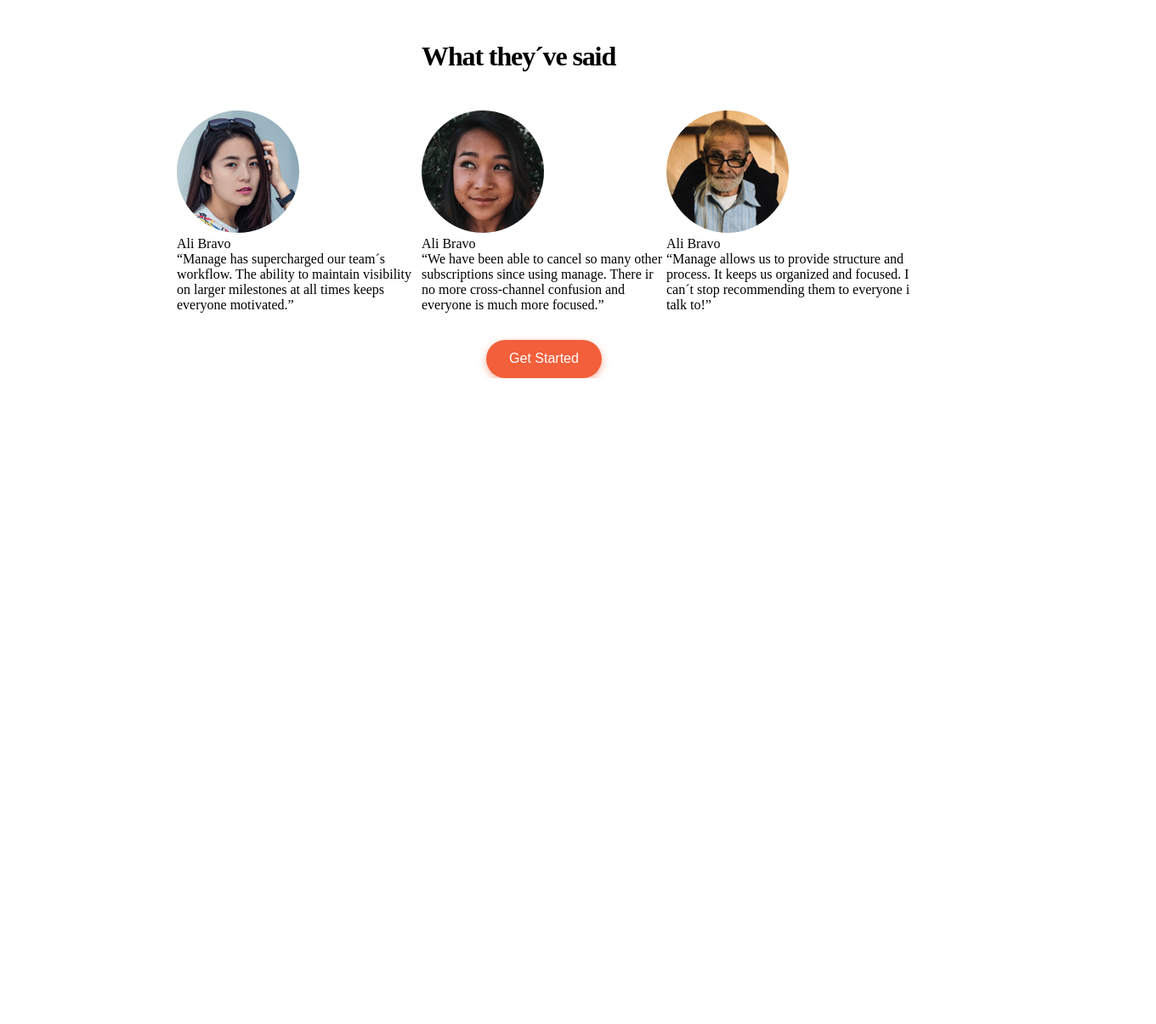
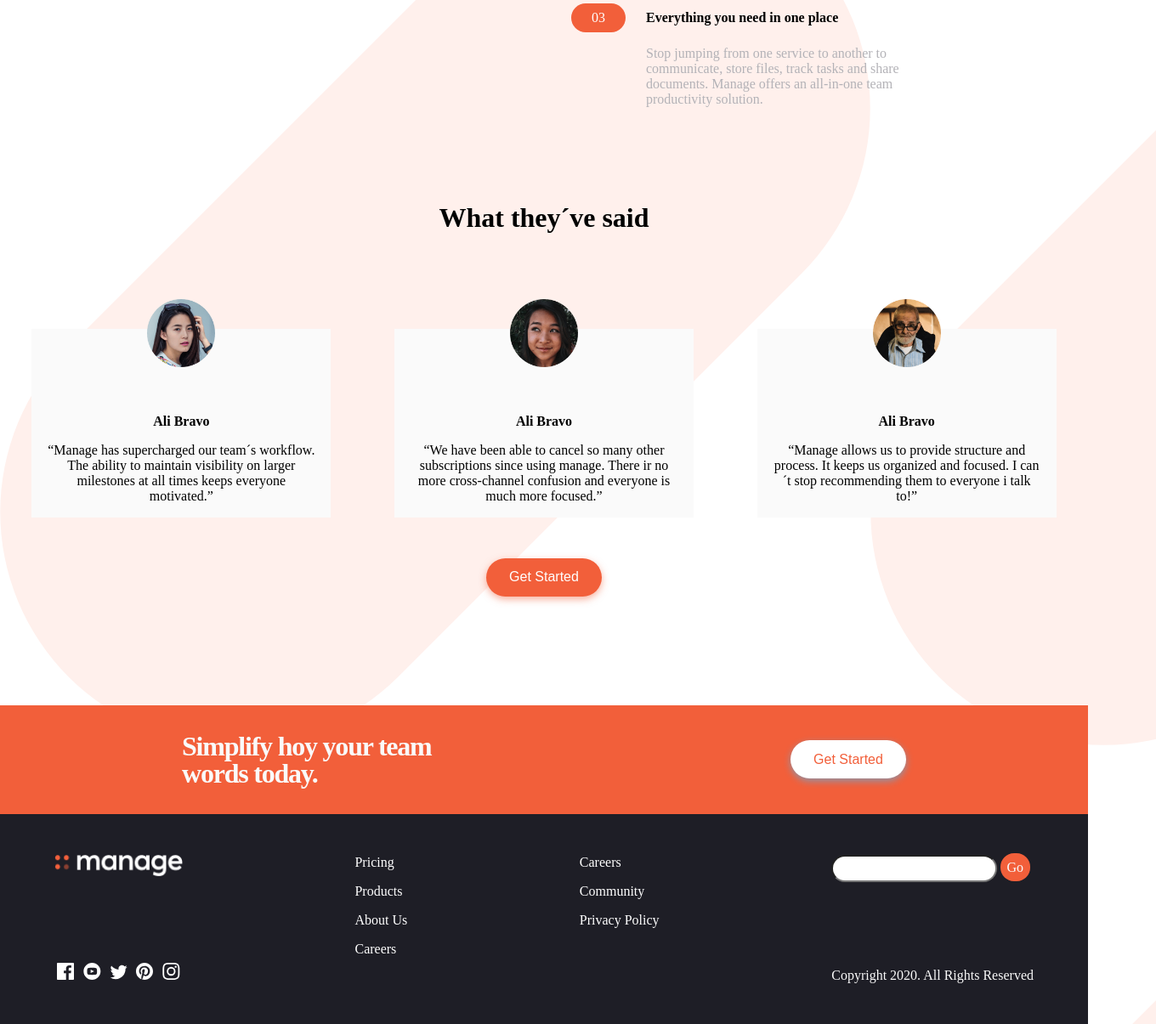
Before and after one commit to dulceviltre/ViltreDulceExamenFinalFronI, a plain HTML site: page index.html in a window 1280 px wide. Shown: the part 1171-2376 px from the top of the page at 85% size, 1360 px wide, since content can reach past the window. Before the commit the page ends 1616 px from the top, so only its background shows below. Drawn offline with Linux system fonts and the light colour scheme.

Commit message:
coreccion y terminacion HTML y CSS

```diff
--- a/ccs/style.css
+++ b/ccs/style.css
@@ -6,17 +6,29 @@
     text-decoration: none;
 }
 
+body{
+    background-image: url(../img/bg-tablet-pattern.svg);
+    background-repeat: repeat;
+    background-size: 80%;
+}
+
 /* headar */
 header{
     display: flex;
     justify-content: space-around;
-    margin: 2em;
+    margin: 4em;
     align-items: center;
 }
 
-.nav{
+
+.imgHeader{
+    width: 7.5em ;
+    height: 1.5em;
+}
+
+
+.navheader{
     align-items: center;
-    color:black;
     display: flex;
     flex-direction: row;
     font-size: 1em;
@@ -26,17 +38,21 @@ header{
     text-decoration: none;
 }
 
-.imgHeader{
-    width: 7.5em ;
-    height: 1.5em;
-
-}
-
 a{
     text-decoration: none;
     color: #242E52;
 }
 
+header button{
+    background-color: rgb(242, 95, 58);
+    border-radius: 2em;
+    font-size: 1em;
+    border: 0em;
+    width: 8.5em;
+    height: 2.8em;
+    box-shadow: 0em 0.2em 0.5em rgb(143, 148, 167);
+    color: rgb(255, 255, 255);
+}
 /* main Home */
 
 main{
@@ -46,16 +62,15 @@ main{
 
 .home{
     display: flex;
-    gap: 2em;
-    justify-content: space-around;
+    justify-content: space-between;
+    margin: 5em ;
+
 }
 
 .home1{
     display: flex;
     flex-direction: column;
-    gap: 2em;
-    margin: 3em;
-    padding: 1em;
+    gap: 3em;
 }
 
 h1{
@@ -72,10 +87,14 @@ h1{
 
 p{
     font-size: 1em;
+
+}
+
+.home1 p {
     width: 18em;
 }
 
-button{
+.home1 button{
     background-color: rgb(242, 95, 58);
     border-radius: 2em;
     font-size: 1em;
@@ -95,21 +114,25 @@ button:hover {
     text-decoration: none;
 }
 
+img{
+    max-width: 500%;
+ max-height: 500%;
+}
 /* Sobre nosotros */
 
 .nosotros{
     display: flex;
-    justify-content: space-around;
-    gap: 2em;
-    margin: 3em;
-    padding: 1em;
+    justify-content: space-between;
+    width: 100%;
+    height: 100%;
+    margin-left: 5em;
 }
 
-.articleProductos{
+.articleNosotros{
     display: flex;
     flex-direction: column;
-    align-items: center;
-    gap: 1em;
+    gap: 2rem;
+
 }
 
 h2{
@@ -117,19 +140,38 @@ h2{
     font-style: normal;
     font-weight: 700;
     font-size: 2em;
+}
+
+.articleNosotros h2{
+    font-family: 'Be Vietnam';
+    font-style: normal;
+    font-weight: 700;
     line-height: 1em;
     display: flex;
     align-items: center;
-    letter-spacing: -0.035em;
-    width: 10em;
-    padding: 0.5em;
+    letter-spacing: -0.038em;
+    width: 9em;
 }
+
+
+.articleNosotros p {
+    width: 18em;
+}
+
+.articleProductos{
+    display: flex;
+    flex-direction: column;
+    padding-right: 15em;
+    gap: 2em;
+}
+
 
 .productos{
     display: flex;
+    gap: 1em;
 }
 
-.articleNumeros{
+/*.productos button{
     background-color:  rgb(242, 95, 58) ;
     color:  rgb(255, 255, 255) ;
     border-radius: 2em;
@@ -138,7 +180,19 @@ h2{
     padding: 1em;
     font-size: 1em;
     text-align:left;
+}*/
+
+
+.articleNumeros{
+    background-color:  rgb(242, 95, 58) ;
+    color:  rgb(255, 255, 255) ;
+    border-radius: 2em;
+    padding: 0.5em 1.5em;
+    font-size: 1em;
+    display: inline;
 }
+
+
 
 /* este elemento se encuentra en el html en la segunda seccion en el segundo article*/
 
@@ -150,11 +204,12 @@ h2{
 }
 
 .text2{
-    gap: 2em;
-    padding: 0.5em;
+    padding-left: 5.5em;
     font-size: 1em;
     font-weight: 400;
     color: #b3b2b7;
+    width: 28em;
+    margin-top: 1em;
 }
 
 
@@ -163,14 +218,150 @@ h2{
 
 /* seccion de testimonios */
 
-.testimonios{
-    display: flex;
-    flex-direction: column;
-    gap: 2em;
-    align-items: center;
+.testimonios {
+    text-align: center;
+}
+
+.testimonios h2{
+    text-align: center;
+    margin: 7rem;
+}
+
+.testimonios button{
+    margin: 3rem;
+    background-color: rgb(242, 95, 58);
+    border-radius: 2em;
+    font-size: 1em;
+    border: 0em;
+    width: 8.5em;
+    height: 2.8em;
+    box-shadow: 0em 0.2em 0.5em rgba(242, 97, 59, 0.5);
+    color: rgb(255, 255, 255);
 }
 
 .testimonios1{
     display: flex;
-    justify-content: center;
+    justify-content: space-around;
+    align-items: center;
+    text-align: center;
 }
+
+.cars{
+    background-color:#FAFAFA;
+    text-align: center;
+}
+
+.cars p, h4{
+    width: 20em;
+    text-align:center;
+    margin: 1em;
+}
+
+.cars1{
+    width: 70px;
+    height: 70px;
+    padding:2rem 0rem 0rem 0rem;
+}
+
+.avatar {
+    width: 5rem;
+     height:5rem;
+     position: relative;
+     top: -2.20rem;
+}
+
+
+/* Footer */
+
+
+.footer1{
+    background-color:  rgb(242, 95, 58) ;
+    display: flex;
+    justify-content: space-around;
+    padding: 2em;
+    align-items: center;
+    margin-top: 5em;
+}
+
+.footer1 h2{
+    font-family: 'Be Vietnam';
+    font-style: normal;
+    font-weight: 700;
+    line-height: 1em;
+    display: flex;
+    align-items: center;
+    letter-spacing: -0.038em;
+    width: 11em;
+    color: #FAFAFA;
+}
+
+.footer1 button{
+    background-color:  rgb(255, 255, 255);
+    border-radius: 2em;
+    font-size: 1em;
+    border: 0em;
+    width: 8.5em;
+    height: 2.8em;
+    box-shadow: 0em 0.2em 0.5em rgb(143, 148, 167);
+    color: rgb(242, 95, 58);
+}
+.footer2 {
+    display:flex;
+    justify-content: space-between;
+    padding: 3em 4em;
+    background-color:#1E1E26;
+
+    height: 15.43rem;
+    color: #FAFAFA;
+}
+
+.footer2 a{
+    color:rgb(255, 255, 255);
+}
+
+
+
+
+label{
+    background-color: rgb(242, 95, 58);
+    padding: 0.5em;
+    border-radius: 1em;
+    width: 8.5em;
+    height: 2.8em;
+}
+
+input{
+    padding: 0.5em;
+    border-radius: 5em;
+}
+
+.logoRedes, .subfooter{
+    display: flex;
+    flex-direction: column;
+    justify-content: space-between;
+}
+.redesSociales a{
+    margin: 0rem 0.2rem;
+}
+
+.nav{
+    align-items: flex-start;
+    display: flex;
+    flex-direction: column;
+    font-size: 1em;
+    gap: 1em;
+    justify-content: space-around;
+    text-decoration: none;
+}
+
+/*margin: 4.69rem 9.12rem 4.69rem 10.31rem
+
+Dahiana Da Costa Leites19:10
+
+footer {display:flex;
+  justify-content: space-between;
+  padding: 4.69rem 9.12rem 4.69rem 10.31rem;
+  background-color:#1E1E26;
+  margin-bottom:0px;
+  height: 15.43rem;}
+yo hice asi el footer*/
--- a/index.html
+++ b/index.html
@@ -11,7 +11,7 @@
 		<header>
 			<img class="imgHeader" src="img/logo.svg" alt="logo" />
 			<nav>
-				<ul type="none" class="nav">
+				<ul type="none" class="navheader">
 					<li><a href="#">Pricing</a></li>
 					<li><a href="#">Products</a></li>
 					<li><a href="#">About Us</a></li>
@@ -33,12 +33,12 @@
 					<button>Get Started</button>
 				</article>
 				<article>
-					<img src="img/illustration-intro.svg" alt="" />
+					<img src="img/illustration-intro.svg" alt="foto" />
 				</article>
 			</section>
             <!--Sobre Nosotros-->
 			<section class="nosotros">
-				<article> <!--Frame 2-->
+				<article class="articleNosotros"> <!--Frame 2-->
 					<h2>What´s different about Manage?</h2>
 					<p>
 						Manage provides all the functionality your teas needs, without the
@@ -47,10 +47,12 @@
 					</p>
 				</article>
 				<article class="articleProductos">
-					<div class="productos"> <!--Frame 4-->
-						<p class="articleNumeros">01</p>
+					<div> <!--Frame 4-->
+						<div class="productos">
+							<p class="articleNumeros">01</p>
+							<h3 class="text1">Track company-wide progress</h3>
+						</div>
 						<div>
-							<p class="text1">Track company-wide progress</p>
 							<p class="text2">
 								See how your day-to-day tasks fit into the wider vision. Go from
 								tracking progress at the milestone level all the way done to the
@@ -59,10 +61,12 @@
 							</p>
 						</div>
 					</div>
-					<div class="productos"> <!--Frame 5-->
-						<p class="articleNumeros">02</p>
+					<div > <!--Frame 5-->
+						<div class="productos">
+							<p class="articleNumeros">02</p>
+							<h3 class="text1">Advance built-in reports</h3>
+						</div>
 						<div>
-							<p class="text1">Advance built-in reports</p>
 							<p class="text2">
 								Set internal delivery estimates and track progress toward
 								company goals. Our customisable dashboard helps you build out
@@ -70,10 +74,12 @@
 							</p>
 						</div>
 					</div>
-					<div class="productos"> <!--Frame 6-->
-						<p class="articleNumeros">03</p>
+					<div> <!--Frame 6-->
+						<div class="productos">
+							<p class="articleNumeros">03</p>
+							<h3 class="text1">Everything you need in one place</h3>
+						</div>
 						<div>
-							<p class="text1">Everything you need in one place</p>
 							<p class="text2">
 							    Stop jumping from one service to another to communicate, store
 								files, track tasks and share documents. Manage offers an
@@ -87,27 +93,27 @@
 			<section class="testimonios">
 				<h2>What they´ve said</h2>
 				<div class="testimonios1">
-					<article>
-						<img src="img/avatar-anisha.png" alt="foto" />
-						<p>Ali Bravo</p>
+					<article class="cars">
+						<img class="avatar" avatar src="img/avatar-anisha.png" alt="foto" />
+						<h4>Ali Bravo</h4>
 						<p>
 							“Manage has supercharged our team´s workflow. The ability to
 							maintain visibility on larger milestones at all times keeps
 							everyone motivated.”
 						</p>
 					</article>
-					<article>
-						<img src="img/avatar-ali.png" alt="foto" />
-						<p>Ali Bravo</p>
+					<article class="cars">
+						<img class="avatar" src="img/avatar-ali.png" alt="foto" />
+						<h4>Ali Bravo</h4>
 						<p>
 							“We have been able to cancel so many other subscriptions since
 							using manage. There ir no more cross-channel confusion and
 							everyone is much more focused.”
 						</p>
 					</article>
-					<article>
-						<img src="img/avatar-richard.png" alt="foto" />
-						<p>Ali Bravo</p>
+					<article class="cars">
+						<img class="avatar" src="img/avatar-richard.png" alt="foto" />
+						<h4>Ali Bravo</h4>
 						<p>
 							“Manage allows us to provide structure and process. It keeps us
 							organized and focused. I can´t stop recommending them to everyone
@@ -118,6 +124,52 @@
 				<button>Get Started</button>
 			</section>
 		</main>
-		<footer></footer>
+		<footer>
+			<section>
+				<article class="footer1">
+					<h2>Simplify hoy your team
+						words today.</h2>
+					<button>Get Started</button>
+				</article>
+			</section>
+			<section class="footer2">
+				<article class="logoRedes">
+					<img src="img/Logoblanco.png" alt="logo">
+					<div class="redesSociales">
+						<a href="#"><img src="img/icon-facebook.svg" alt="facebook"></a>
+						<a href="#"><img src="img/icon-youtube.svg" alt="youtube"></a>
+						<a href="#"><img src="img/icon-twitter.svg" alt="twitter"></a>
+						<a href="#"><img src="img/icon-pinterest.svg" alt="pinterest"></a>
+						<a href="#"><img src="img/icon-instagram.svg" alt="instagram"></a>
+					</div>
+				</article>
+				<article >
+					<nav>
+						<ul type="none" class="nav">
+							<li><a href="#">Pricing</a></li>
+							<li><a href="#">Products</a></li>
+							<li><a href="#">About Us</a></li>
+							<li><a href="#">Careers</a></li>
+						</ul>
+					</nav>
+				</article>
+				<article>
+					<ul type="none" class="nav">
+						<li><a href="Careers">Careers</a></li>
+						<li><a href="Community">Community</a></li>
+						<li><a href="Privacy Policy">Privacy Policy</a></li>
+					</ul>
+				</article>
+				<article class="subfooter">
+					<div>
+						<form action="registro" method="post">
+						<input type="text" name="go" id="Go" >
+						<label for="go">Go</label>
+						</form>
+					</div>
+					<p>Copyright 2020. All Rights Reserved</p>
+				</article>
+			</section>
+		</footer>
 	</body>
 </html>
```
Also changed, not shown: img/Logoblanco.png (added).
